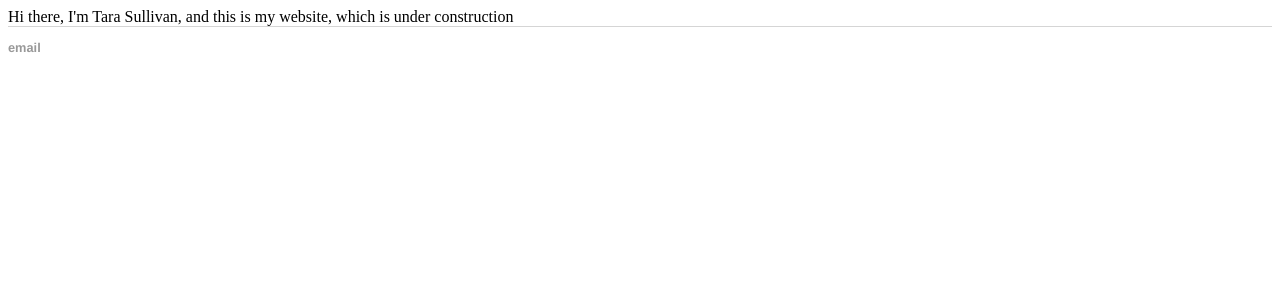
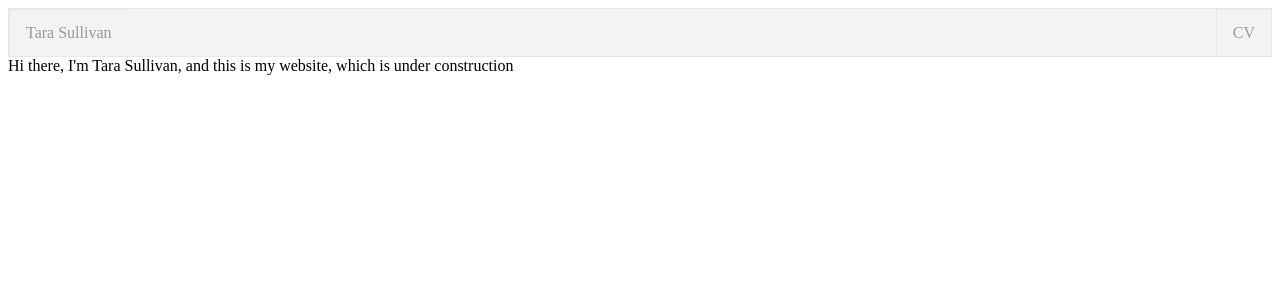
Before and after one commit to tara-sullivan/tara-sullivan.github.io, a Jekyll site: the page built from index.html, in a window 1280 px wide. Shown: the top 300 px of the page. Built offline with Jekyll 4.4.1, drawn with Linux system fonts in a browser that asks for light colours.

Commit message:
Change layout; add CV page

```diff
--- a/_config.yml
+++ b/_config.yml
@@ -1,5 +1,3 @@
-markdown: kramdown
-
 title: Tara Sullivan
 name: Tara Sullivan
 email: tasulliv@ucsd.edu
@@ -9,3 +7,15 @@
 domain: tara-sullivan.github.io/       # if you want to force HTTPS, specify the domain without the http at the start, e.g. example.com
 url: https://tara-sullivan.github.io/  # the base hostname and protocol for your site, e.g. http://example.com
 # baseurl: /tara-sullivan.github.io/     # place folder name if the site is served in a subfolder
+
+# For setting up the _pages directory, and establishing links
+collections:
+  pages:
+    output: true
+    permalink: /:path/
+
+plugins:
+  - jekyll-pdf-embed
+
+# Build settings
+markdown: kramdown
--- a/_includes/header.html
+++ b/_includes/header.html
@@ -1,12 +1,14 @@
 <div class="header">
-    <ul class="nav nav-pills pull-right">
+    <!-- <ul class="nav nav-pills pull-right"> -->
+    <ul class="topnav">
+        <li><a href="/">{{site.name}}</a></li>
+        <li><a href="/cv" title="CV">CV</a></li>
         {%comment%}
             <!-- <li><a href="/cv">CV</a></li> -->
-            <!-- <li class="{{ page.cv }}"><a href="/cv" title="CV">CV</a></li> -->
             <!-- <li class="{{ page.projects }}"><a href="/projects" title="Projects">Projects</a></li> -->
             <!-- <li class="{{ page.notes }}"><a href="/notes" title="Notes">Notes</a></li> -->
             <li class="{{ page.contact }}"><a href="/contact" title="Contact">Contact</a></li>
         {%endcomment%}
-    </ul>
-    <h3 class="text-muted"><a href="/">{{site.name}}</a></h3>
+    </ul><!-- /topnav -->
+    <!-- <h3 class="text-muted"><a href="/">{{site.name}}</a></h3> -->
 </div><!-- /header -->
--- a/_layouts/default.html
+++ b/_layouts/default.html
@@ -3,8 +3,8 @@
         {%- include head.html -%}
 
         <body>
+            {%- include header.html -%}
             {%comment%}
-                {%- include header.html -%}
                 <!-- Navigation, appears on default page -->
                 {%- include nav.html -%}
             {%endcomment%}
@@ -15,11 +15,11 @@
 
             </div>
 
-            <footer>
-                <ul>
-                    <li><a href="mailto:">email</a></li>
+            <!-- <footer> -->
+                <!-- <ul> -->
+                    <!-- <li><a href="mailto:">email</a></li> -->
                     <!-- <li><a href="https://github.com/hankquinlan">github.com/hankquinlan</a></li> -->
-                </ul>
-            </footer>
+                <!-- </ul> -->
+            <!-- </footer> -->
         </body>
     </html>
--- a/css/main.css
+++ b/css/main.css
@@ -1,3 +1,45 @@
+ul.topnav {
+    list-style-type: none;
+    margin: 0;
+    padding: 0;
+    overflow: hidden;
+    border: 1px solid #e7e7e7;
+    background-color: #f3f3f3;
+}
+
+/* Default float is set for < 600px */
+ul.topnav li {
+    float: none;
+    border-left: 1px solid #e7e7e7;
+    border-top: 1px solid #e7e7e7;
+}
+
+ul.topnav li a {
+  display: block;
+  text-align: center;
+  padding: 14px 16px;
+  text-decoration: none;
+}
+
+ul.topnav li a:hover:not(.active) {
+    background-color: #333;
+    color:  white;
+}
+
+ul.topnav li a.active {background-color: #111;}
+
+/* if larger than 600 pixels... */
+@media screen and (min-width: 600px) {
+    /* default position for topnav is on the right... */
+    ul.topnav li {float: right;}
+    /* except fo the first link */
+    ul.topnav li:first-child {
+        float:left
+    }
+}
+
+
+
 /*
 body {
     margin: 60px auto;
--- a/index.html
+++ b/index.html
@@ -1,7 +1,6 @@
 ---
 layout: default
 title: tara-sullivan.github.io
-
 ---
 
 Hi there, I'm Tara Sullivan, and this is my website, which is under construction
```
Also changed, not shown: Gemfile (+6 -1 lines), _pages/cv.html (added, +9 -0 lines).
